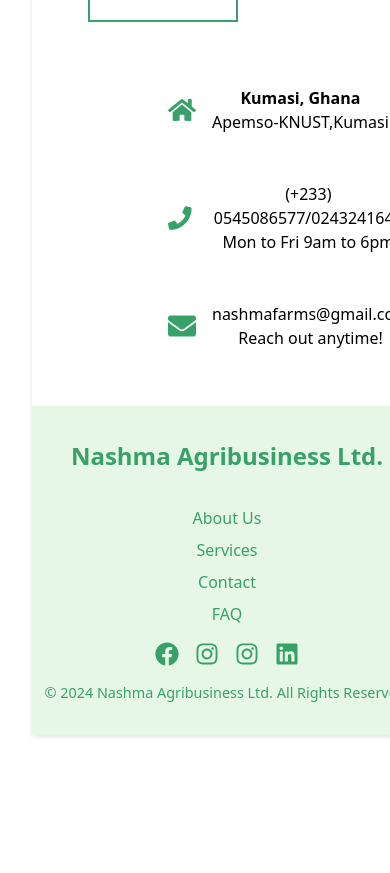
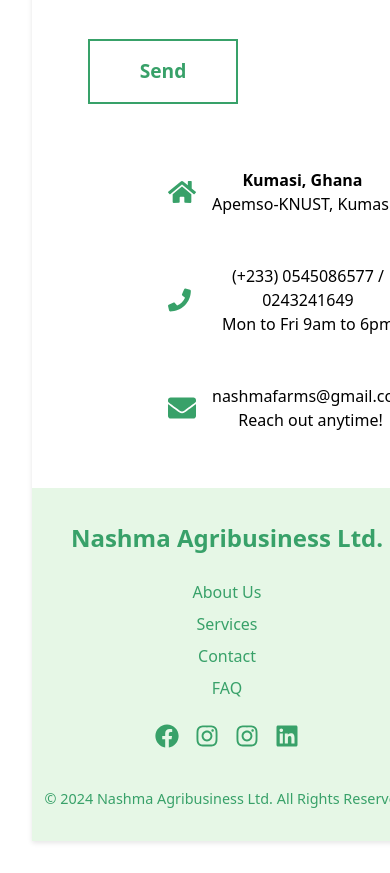
Before and after one commit to felix-atoma/nashma-agrobusiness, a React (Vite) app: page /contact in a window 390 px wide. Shown: the part 1535-2408 px from the top of the page. Before the commit the page ends 2302 px from the top, so only its background shows below. Built offline with nearby package versions, Linux system fonts and the light colour scheme.

Commit message:
added responsiveness

```diff
--- a/src/components/ExperienceSection.jsx
+++ b/src/components/ExperienceSection.jsx
@@ -70,7 +70,7 @@
         <div style={spinnerStyle}>
           <div style={logoContainerStyle}>
             <img
-              src="src/assets/loder.png"
+              src="/nashma-removebg-preview.png"
               alt="Logo"
               style={logoStyle}
             />
--- a/src/components/Footer.jsx
+++ b/src/components/Footer.jsx
@@ -1,25 +1,25 @@
 import React from "react";
-import { FaFacebook, FaTwitter, FaLinkedin, FaInstagram } from 'react-icons/fa'; // Importing some example icons
+import { FaFacebook, FaTwitter, FaLinkedin, FaInstagram } from 'react-icons/fa';
 
 const Footer = () => {
   const footerStyle = {
     backgroundColor: '#e6f7e6', // Light green background
     color: '#38a169', // Green text
-    padding: '2rem 0', // Increased padding for a spacious footer
+    padding: '2rem 0',
     textAlign: 'center',
   };
 
   const containerStyle = {
-    maxWidth: '1200px', // Ensure content is centered
+    maxWidth: '1200px',
     margin: '0 auto',
     width: '100%',
     display: 'flex',
-    flexDirection: 'column',
+    flexDirection: 'column', // Default to column layout
     alignItems: 'center',
+    gap: '1.5rem',
   };
 
   const logoStyle = {
-    marginBottom: '1rem',
     fontSize: '1.5rem',
     fontWeight: 'bold',
     color: '#38a169',
@@ -27,9 +27,8 @@
 
   const quickLinksStyle = {
     display: 'flex',
-    flexDirection: 'column',
+    flexDirection: 'column', // Default to column layout
     alignItems: 'center',
-    marginTop: '1rem',
     gap: '0.5rem',
   };
 
@@ -41,22 +40,20 @@
   };
 
   const socialLinksStyle = {
-    marginTop: '1rem',
     display: 'flex',
     justifyContent: 'center',
-    gap: '1rem', // Spacing between social media icons
+    gap: '1rem',
   };
 
   const iconStyle = {
-    fontSize: '1.5rem', // Icon size
-    color: '#38a169', // Green color for the icons
+    fontSize: '1.5rem',
+    color: '#38a169',
     transition: 'color 0.3s ease',
   };
 
-  // Social media icons hover effect
   const socialMediaHoverStyle = {
     ...iconStyle,
-    color: '#2f855a', // Darker green when hovered
+    color: '#2f855a',
   };
 
   return (
@@ -67,39 +64,68 @@
 
         {/* Quick Links */}
         <div style={quickLinksStyle}>
-          <a href="/about" style={linkStyle} onMouseOver={(e) => (e.target.style.color = socialMediaHoverStyle.color)} onMouseOut={(e) => (e.target.style.color = linkStyle.color)}>
-            About Us
-          </a>
-          <a href="/services" style={linkStyle} onMouseOver={(e) => (e.target.style.color = socialMediaHoverStyle.color)} onMouseOut={(e) => (e.target.style.color = linkStyle.color)}>
-            Services
-          </a>
-          <a href="/contact" style={linkStyle} onMouseOver={(e) => (e.target.style.color = socialMediaHoverStyle.color)} onMouseOut={(e) => (e.target.style.color = linkStyle.color)}>
-            Contact
-          </a>
-          <a href="/faq" style={linkStyle} onMouseOver={(e) => (e.target.style.color = socialMediaHoverStyle.color)} onMouseOut={(e) => (e.target.style.color = linkStyle.color)}>
-            FAQ
-          </a>
+          {['About Us', 'Services', 'Contact', 'FAQ'].map((link, idx) => (
+            <a
+              key={idx}
+              href={`/${link.toLowerCase().replace(/\s+/g, '')}`}
+              style={linkStyle}
+              onMouseOver={(e) => (e.target.style.color = socialMediaHoverStyle.color)}
+              onMouseOut={(e) => (e.target.style.color = linkStyle.color)}
+            >
+              {link}
+            </a>
+          ))}
         </div>
 
         {/* Social Media Links */}
         <div style={socialLinksStyle}>
-          <a href="https://facebook.com/NashmaAgribusiness" target="_blank" rel="noopener noreferrer">
-            <FaFacebook style={iconStyle} onMouseOver={(e) => (e.target.style.color = socialMediaHoverStyle.color)} onMouseOut={(e) => (e.target.style.color = iconStyle.color)} />
-          </a>
-          <a href="https://instagram.com/nashma_agribusiness" target="_blank" rel="noopener noreferrer">
-            <FaInstagram style={iconStyle} onMouseOver={(e) => (e.target.style.color = socialMediaHoverStyle.color)} onMouseOut={(e) => (e.target.style.color = iconStyle.color)} />
-          </a>
-          <a href="https://tiktok.com/@nashma_agribusines_ltd" target="_blank" rel="noopener noreferrer">
-            <FaInstagram style={iconStyle} onMouseOver={(e) => (e.target.style.color = socialMediaHoverStyle.color)} onMouseOut={(e) => (e.target.style.color = iconStyle.color)} />
-          </a>
-          <a href="https://linkedin.com/in/nashma-agribusiness" target="_blank" rel="noopener noreferrer">
-            <FaLinkedin style={iconStyle} onMouseOver={(e) => (e.target.style.color = socialMediaHoverStyle.color)} onMouseOut={(e) => (e.target.style.color = iconStyle.color)} />
-          </a>
+          {[
+            { href: 'https://facebook.com/NashmaAgribusiness', icon: <FaFacebook /> },
+            { href: 'https://instagram.com/nashma_agribusiness', icon: <FaInstagram /> },
+            { href: 'https://tiktok.com/@nashma_agribusines_ltd', icon: <FaInstagram /> },
+            { href: 'https://linkedin.com/in/nashma-agribusiness', icon: <FaLinkedin /> },
+          ].map((social, idx) => (
+            <a
+              key={idx}
+              href={social.href}
+              target="_blank"
+              rel="noopener noreferrer"
+              style={iconStyle}
+              onMouseOver={(e) => (e.target.style.color = socialMediaHoverStyle.color)}
+              onMouseOut={(e) => (e.target.style.color = iconStyle.color)}
+            >
+              {social.icon}
+            </a>
+          ))}
         </div>
 
         {/* Copyright */}
-        <p style={{ marginTop: '1rem', fontSize: '0.9rem' }}>&copy; 2024 Nashma Agribusiness Ltd. All Rights Reserved.</p>
+        <p style={{ marginTop: '1rem', fontSize: '0.9rem' }}>
+          &copy; 2024 Nashma Agribusiness Ltd. All Rights Reserved.
+        </p>
       </div>
+
+      {/* Responsive Styles */}
+      <style>
+        {`
+          @media (min-width: 768px) {
+            div[style] {
+              flex-direction: row; /* Switch to row layout for larger screens */
+              justify-content: space-between;
+              align-items: flex-start;
+            }
+
+            div[style]:nth-child(2) { /* Quick links */
+              flex-direction: column; /* Stays vertical */
+              align-items: flex-start;
+            }
+
+            div[style]:nth-child(3) { /* Social media links */
+              justify-content: flex-end;
+            }
+          }
+        `}
+      </style>
     </footer>
   );
 };
--- a/src/components/WhyChooseUs.jsx
+++ b/src/components/WhyChooseUs.jsx
@@ -1,6 +1,6 @@
 import React, { useState } from "react";
 import { FiPhoneCall } from "react-icons/fi";
-import { FaHandsHelping, FaLightbulb, FaUsers, FaBalanceScale, FaSeedling } from "react-icons/fa"; // Import new icons
+import { FaHandsHelping, FaLightbulb, FaSeedling } from "react-icons/fa";
 import { useNavigate } from "react-router-dom";
 
 const WhyChooseUs = () => {
@@ -10,9 +10,9 @@
   const handleButtonClick = () => {
     setLoading(true);
     setTimeout(() => {
-      navigate("/about"); // Navigate after the simulated loading
+      navigate("/about");
       setLoading(false);
-    }, 1000); // Simulate a 1-second load time
+    }, 1000);
   };
 
   return (
@@ -34,20 +34,31 @@
           <h1 style={headingStyle}>Why you should choose us</h1>
 
           <p style={paragraphStyle}>
-            In rural Ghanaian cocoa communities, women and youth face idle months during off-seasons, while 70-90% of cocoa pods rot, harming environments and health.
+            In rural Ghanaian cocoa communities, women and youth face idle
+            months during off-seasons, while 70-90% of cocoa pods rot, harming
+            environments and health.
           </p>
           <p style={paragraphStyle}>
-            Our innovative solution empowers women and youth to transform cocoa waste into valuable potash, generating income and sustainability.
+            Our innovative solution empowers women and youth to transform cocoa
+            waste into valuable potash, generating income and sustainability.
           </p>
 
           <ul style={benefitsListStyle}>
-            <li style={listItemStyle}><FaHandsHelping style={iconStyle} /> Economic opportunities for marginalized groups.</li>
-            <li style={listItemStyle}><FaLightbulb style={iconStyle} /> Reduced environmental hazards.</li>
-            <li style={listItemStyle}><FaSeedling style={iconStyle} /> Sustainable cocoa production.</li>
+            <li style={listItemStyle}>
+              <FaHandsHelping style={iconStyle} /> Economic opportunities for
+              marginalized groups.
+            </li>
+            <li style={listItemStyle}>
+              <FaLightbulb style={iconStyle} /> Reduced environmental hazards.
+            </li>
+            <li style={listItemStyle}>
+              <FaSeedling style={iconStyle} /> Sustainable cocoa production.
+            </li>
           </ul>
 
           <p style={paragraphStyle}>
-            Join Nashma Agribusiness in unlocking cocoa waste potential, transforming rural livelihoods.
+            Join Nashma Agribusiness in unlocking cocoa waste potential,
+            transforming rural livelihoods.
           </p>
 
           <button
@@ -150,7 +161,7 @@
 
 const iconStyle = {
   fontSize: "1.5rem",
-  color: "#38A169", // Green color for icons
+  color: "#38A169",
 };
 
 const spinnerStyle = {
@@ -192,7 +203,7 @@
   width: "50px",
 };
 
-// CSS for Spinner Animation
+// Add media queries for responsiveness
 const styleSheet = document.createElement("style");
 styleSheet.type = "text/css";
 styleSheet.innerText = `
@@ -200,6 +211,32 @@
     0% { transform: rotate(0deg); }
     100% { transform: rotate(360deg); }
   }
+  @media (max-width: 768px) {
+    .container {
+      flex-direction: column;
+      padding: 1rem;
+      height: auto;
+    }
+    .text-content {
+      padding-right: 0;
+      text-align: center;
+    }
+    .heading {
+      font-size: 2rem;
+    }
+    .image-content {
+      margin-top: 1rem;
+    }
+  }
+  @media (max-width: 480px) {
+    .heading {
+      font-size: 1.5rem;
+    }
+    .button {
+      font-size: 0.875rem;
+      padding: 0.5rem 1rem;
+    }
+  }
 `;
 document.head.appendChild(styleSheet);
 
--- a/src/pages/About.jsx
+++ b/src/pages/About.jsx
@@ -4,7 +4,7 @@
 const About = () => {
   // Full-width image container style
   const fullWidthImageContainerStyle = {
-    width: "100vw",
+    width: "100%",
     height: "90vh",
     overflow: "hidden",
     position: "relative", // Relative positioning for the absolute text container
@@ -24,55 +24,57 @@
     left: "50%",
     transform: "translate(-50%, -50%)", // Centers the text
     color: "#FFFFFF",
-    textAlign: "center", // Center text horizontally
-    fontWeight: "bold", // Make text very bold
-    fontSize: "3rem", // Increase the font size for emphasis
-    zIndex: 10, // Ensure it appears above the image
+    textAlign: "center",
+    fontWeight: "bold",
+    fontSize: "3rem",
+    zIndex: 10,
   };
 
-  // Container for text and image
+  // Responsive container style for the text and image section
   const containerStyle = {
     display: "flex",
-    width: "100vw",
+    flexWrap: "wrap", // Enable wrapping for smaller screens
+    width: "100%",
     alignItems: "flex-start",
-    justifyContent: "space-between",
+    justifyContent: "center",
     padding: "2rem 0",
   };
 
-  // Image container style with reduced height
+  // Responsive image container style
   const imageContainerStyle = {
-    width: "50vw", // Half the width of the viewport
-    height: "44vw", // Reduced height for the image
-    overflow: "hidden", // Hide overflow to keep the image contained within the bounds
+    width: "100%",
+    maxWidth: "600px", // Restrict image width on larger screens
+    height: "300px", // Fixed height for responsive scaling
+    overflow: "hidden",
     position: "relative",
+    margin: "1rem 0", // Add margin for spacing on small screens
   };
 
   // Image style with object fit and positioning
   const imageStyle = {
     width: "100%",
     height: "100%",
-    objectFit: "cover", // Ensure the image fills the container
-    objectPosition: "top", // Focus on the top of the image to show the head
+    objectFit: "cover",
+    objectPosition: "center",
   };
 
-  // Text container style
+  // Responsive text container style
   const textContainerStyle = {
-    width: "50vw",
-    padding: "2rem",
+    width: "100%",
+    maxWidth: "600px", // Match image width
+    padding: "1rem",
     textAlign: "left",
-    backgroundColor: "",
-    marginTop:"",
   };
 
   // Heading style
   const headingStyle = {
-    fontSize: "2.5rem",
+    fontSize: "2rem",
     fontWeight: "bold",
     marginBottom: "1.5rem",
     color: "#4A4A4A",
   };
 
-  // Point container style for the icons and text
+  // Point container style for icons and text
   const pointContainerStyle = {
     display: "flex",
     alignItems: "flex-start",
@@ -83,32 +85,33 @@
   // Icon style
   const iconStyle = {
     fontSize: "2rem",
-    color: "#71B34A", // A green color for sustainability
+    color: "#71B34A",
   };
 
   // Text style
   const textStyle = {
-    fontSize: "1.1rem",
+    fontSize: "1rem",
     lineHeight: "1.6",
     color: "#4A4A4A",
   };
 
   // Button style
   const buttonStyle = {
-    marginTop: "auto", // Push button to the bottom of the text container
+    marginTop: "auto",
     padding: "0.8rem 1.5rem",
-    backgroundColor: "#71B34A", // Button green color
+    backgroundColor: "#71B34A",
     color: "#FFFFFF",
     fontSize: "1rem",
     fontWeight: "bold",
     border: "none",
     borderRadius: "5px",
     cursor: "pointer",
-    transition: "transform 0.3s ease", // Smooth transition for hover effect
+    transition: "transform 0.3s ease",
+    width: "100%",
   };
 
   return (
-    <>
+    <div style={{ overflowX: "hidden" }}>
       {/* Full-width image */}
       <div style={fullWidthImageContainerStyle}>
         <img
@@ -116,7 +119,6 @@
           alt="NASHMA banner"
           style={fullWidthImageStyle}
         />
-        {/* About text in the center of the image */}
         <div style={textContainerOnImageStyle}>
           Imagine a world where waste becomes wealth.
         </div>
@@ -173,7 +175,7 @@
           </button>
         </div>
       </div>
-    </>
+    </div>
   );
 };
 
--- a/src/pages/Mission.jsx
+++ b/src/pages/Mission.jsx
@@ -61,7 +61,7 @@
 
   const gridStyle = {
     display: "grid",
-    gridTemplateColumns: "repeat(3, 1fr)",
+    gridTemplateColumns: "repeat(auto-fit, minmax(280px, 1fr))",
     gap: "1.5rem",
     maxWidth: "1200px",
     margin: "0 auto",
```
Also changed, not shown: src/components/ContactForm.jsx (+21 -8 lines).
